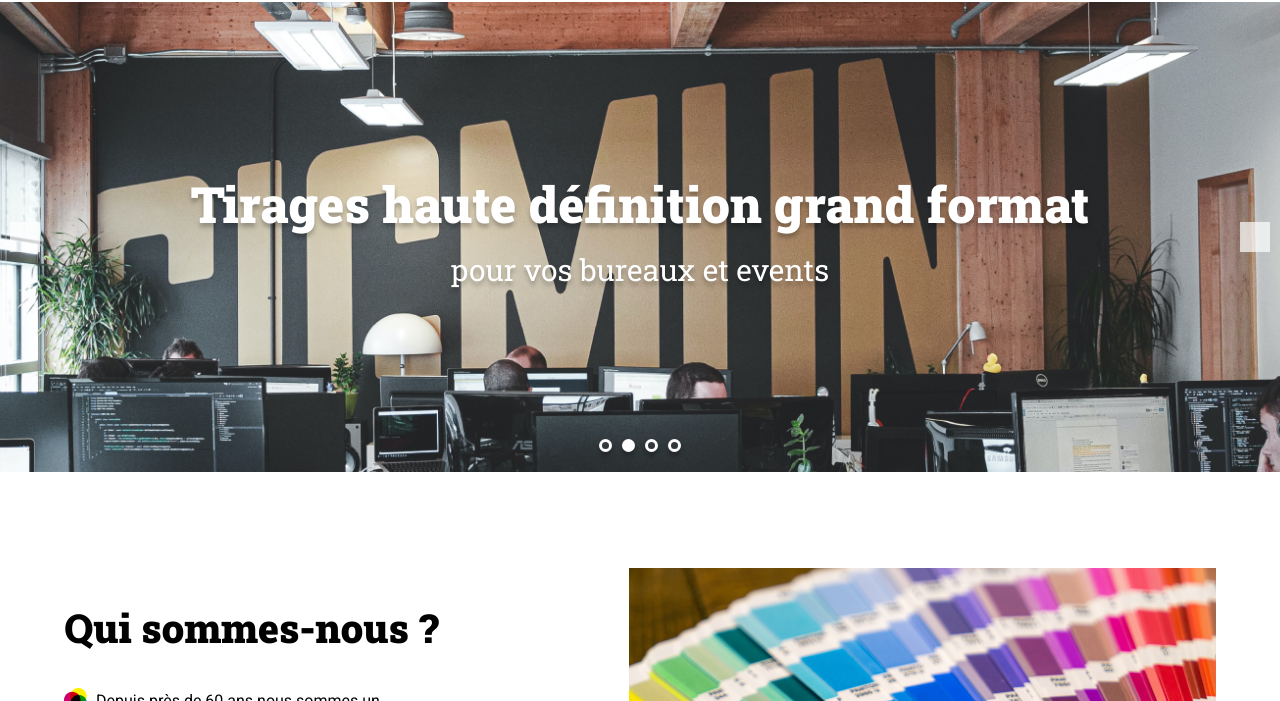
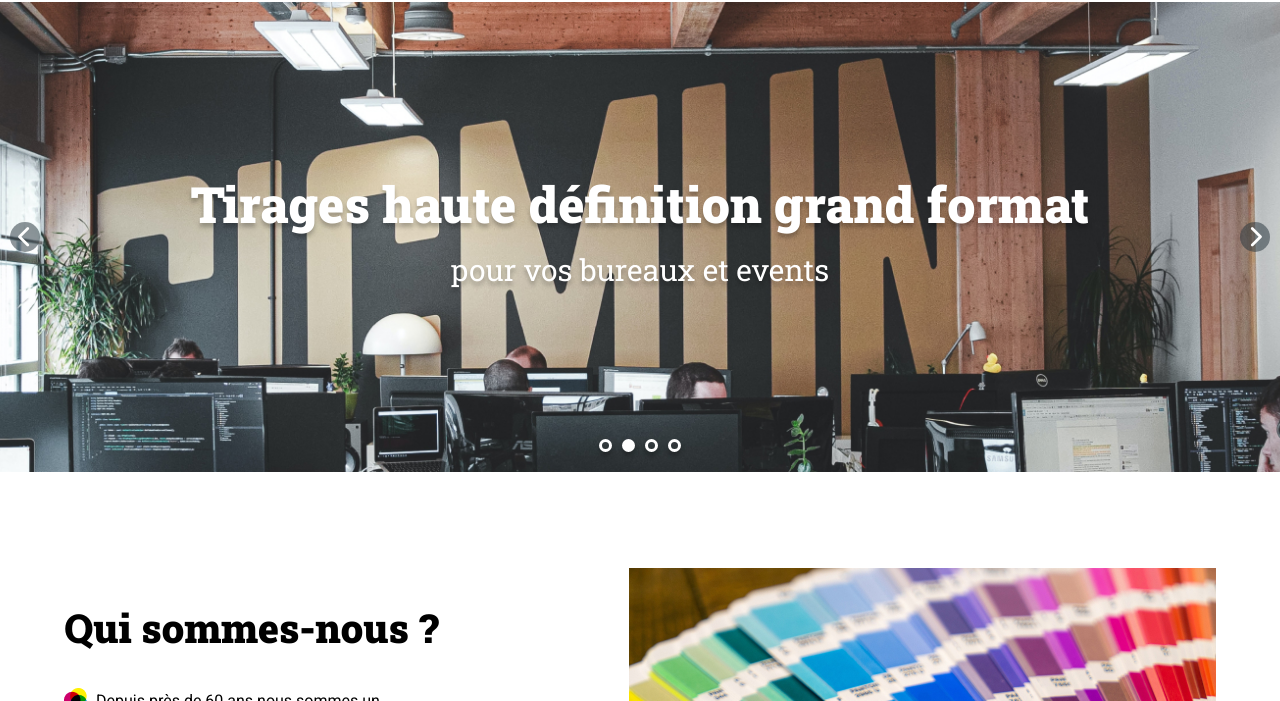
Before and after one commit to PPlonq/AntoineBala_5_12012024, a plain HTML site: page index.html in a window 1280 px wide. Shown: the part 99-800 px from the top of the page. Drawn offline with Linux system fonts and the light colour scheme.

Commit message:
update(css)
arrows

```diff
--- a/assets/style.css
+++ b/assets/style.css
@@ -210,8 +210,18 @@ header {
     transform: translateY(-50%);
     width: 30px;
     height: 30px;
-    background-color: rgba(255, 255, 255, 0.7);
+    font-size: 22px;
+    color: white;
     cursor: pointer;
+    background: #28363d85;
+    border-radius: 50%;
+    justify-content: center;
+    align-items: center;
+    display: flex;
+}
+
+#banner .arrow:hover {
+    background: #28363d;
 }
 
 #banner .arrow_left {
@@ -220,6 +230,7 @@ header {
 #banner .arrow_right {
     right: 10px;
 }
+
 /* Gestion des points du carrousel */
 .dots {
     position: absolute;
--- a/index.html
+++ b/index.html
@@ -8,6 +8,13 @@
         <link rel="preconnect" href="https://fonts.googleapis.com" />
         <link rel="preconnect" href="https://fonts.gstatic.com" crossorigin />
         <link href="https://fonts.googleapis.com/css2?family=Roboto:wght@400;700&family=Roboto+Slab:wght@400;900&display=swap" rel="stylesheet" />
+        <link
+            rel="stylesheet"
+            href="https://cdnjs.cloudflare.com/ajax/libs/font-awesome/6.2.1/css/all.min.css"
+            integrity="sha512-MV7K8+y+gLIBoVD59lQIYicR65iaqukzvf/nwasF0nqhPay5w/9lJmVM2hMDcnK1OnMGCdVK+iQrJ7lzPJQd1w=="
+            crossorigin="anonymous"
+            referrerpolicy="no-referrer"
+        />
     </head>
     <body>
         <header class="container">
@@ -18,10 +25,10 @@
         </header>
         <main>
             <div id="banner">
-                <div class="arrow arrow_left"></div>
+                <div class="arrow arrow_left"><i class="fa-solid fa-chevron-left"></i></div>
                 <img class="banner-img" src="./assets/images/slideshow/slide1.jpg" alt="Banner Print-it" />
                 <div class="dots"></div>
-                <div class="arrow arrow_right"></div>
+                <div class="arrow arrow_right"><i class="fa-solid fa-chevron-right"></i></div>
                 <p>Impressions tous formats <span>en boutique et en ligne</span></p>
             </div>
             <section id="about-us" class="container">
```
